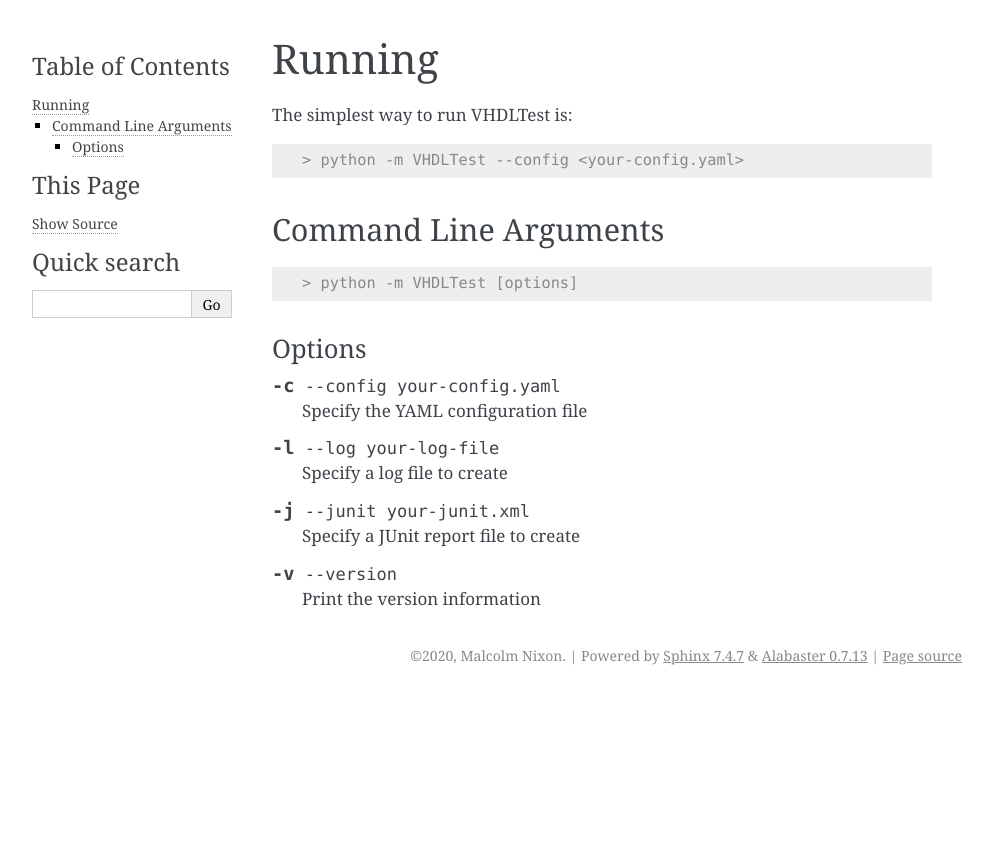
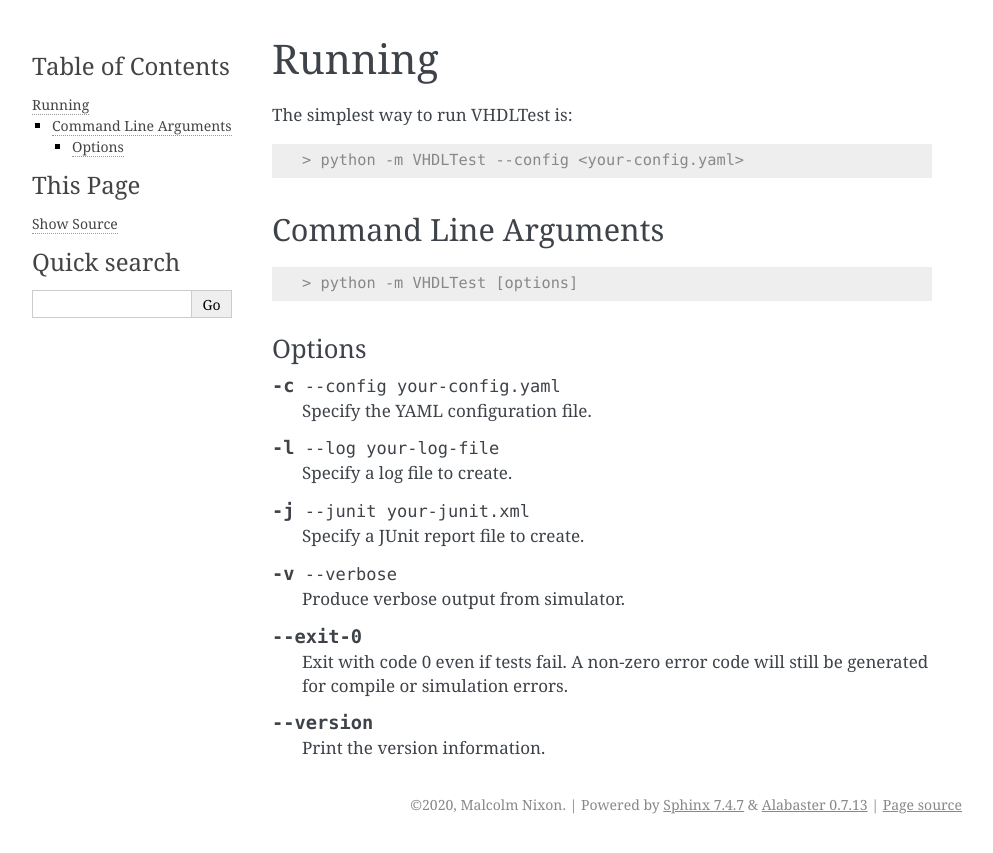
Before and after one commit to Malcolmnixon/VhdlTest, a Sphinx documentation site: the page built from docs/source/running.rst, in a window 1280 px wide. Shown: the top 853 px of the page, without its empty margins (148-1141 px from the left). Built offline with Sphinx 7.4.7, drawn with Linux system fonts in a browser that asks for light colours.

Commit message:
Added new command-line options

```diff
--- a/docs/source/running.rst
+++ b/docs/source/running.rst
@@ -21,16 +21,25 @@
 
 .. option:: -c --config your-config.yaml
 
-   Specify the YAML configuration file
+   Specify the YAML configuration file.
 
 .. option:: -l --log your-log-file
 
-   Specify a log file to create
+   Specify a log file to create.
 
 .. option:: -j --junit your-junit.xml
 
-   Specify a JUnit report file to create
+   Specify a JUnit report file to create.
 
-.. option:: -v --version
+.. option:: -v --verbose
 
-   Print the version information
+   Produce verbose output from simulator.
+
+.. option:: --exit-0
+
+   Exit with code 0 even if tests fail. A non-zero error code will still be
+   generated for compile or simulation errors.
+
+.. option:: --version
+
+   Print the version information.
```
